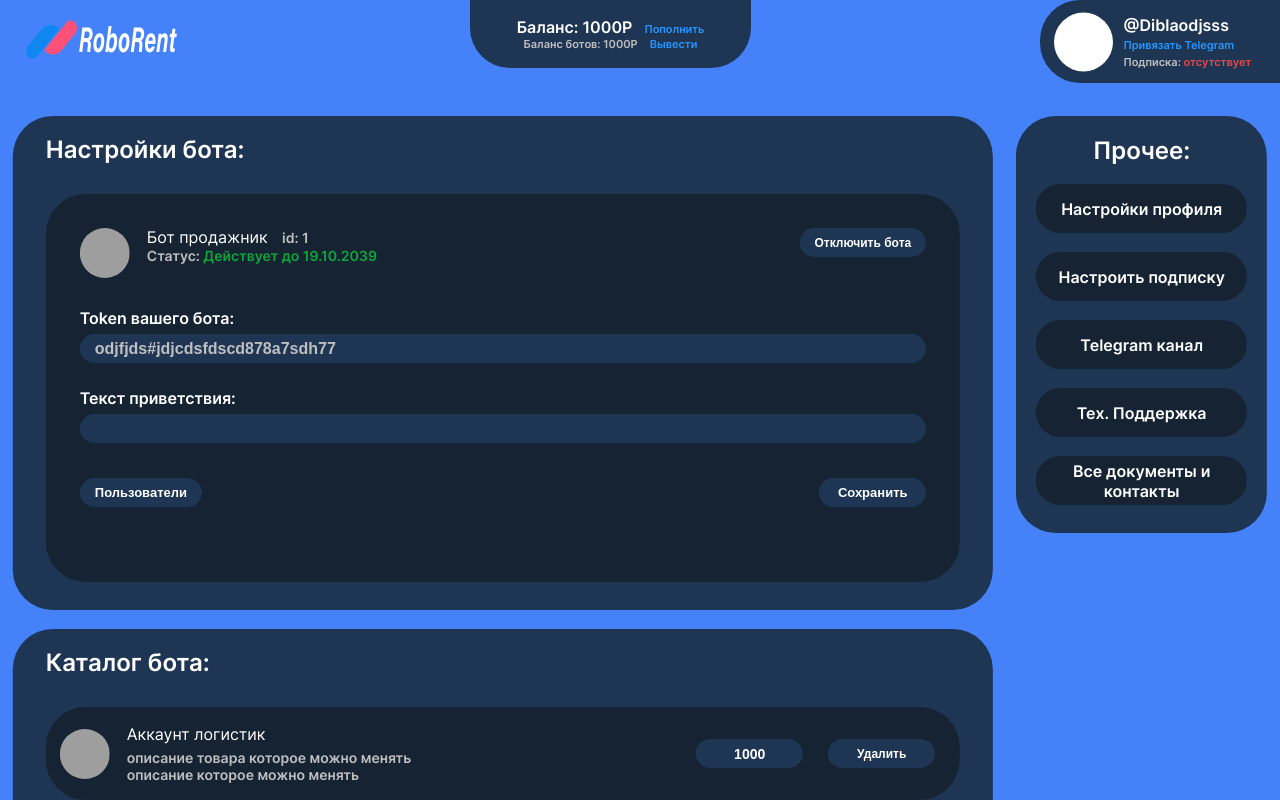
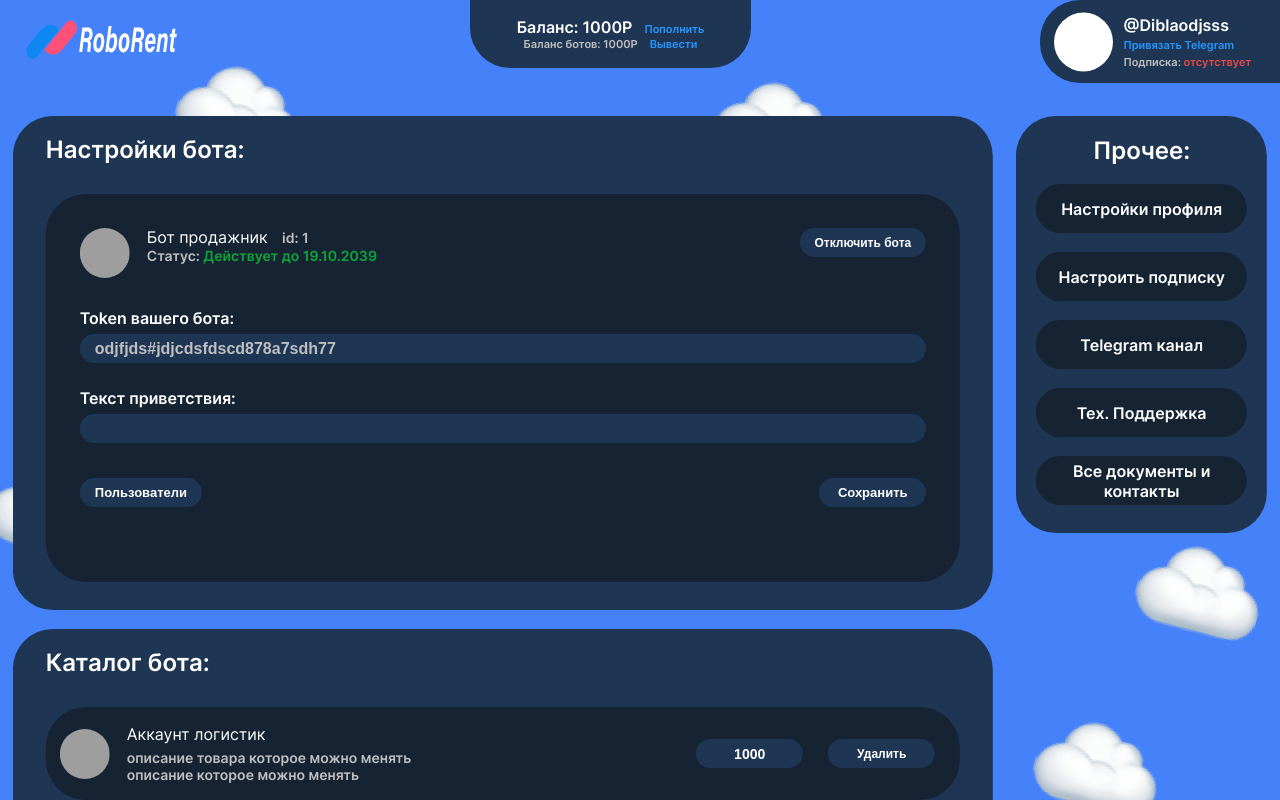
Before and after one commit to Holder-hash/RoboRent, a React (Vite) app: page /RoboRent/1 in a window 1280 px wide. Shown: the top 800 px of the page. Built offline with nearby package versions, Linux system fonts and the light colour scheme; grey boxes are pictures that could not be loaded; the HTML template or start-up script is replaced by a standard one.

Commit message:
clouds bg

```diff
--- /dev/null
+++ b/src/components/layout/BackgroundElements/BackgroundElements.jsx
@@ -0,0 +1,75 @@
+import styles from "./BackgroundElements.module.scss";
+import Cloud from "../../../assets/images/cloud.png";
+
+function BackgroundElements() {
+  return (
+    <div className={styles.backgroundElements}>
+      <img
+        src={Cloud}
+        className={styles.cloud}
+        style={{
+          top: "5%",
+          left: "13%",
+        }}
+      />
+      <img
+        src={Cloud}
+        className={styles.cloud}
+        style={{
+          top: "7%",
+          left: "55%",
+        }}
+      />
+      <img
+        src={Cloud}
+        className={styles.cloud}
+        style={{
+          top: "55%",
+          left: "-1.7%",
+        }}
+      />
+      <img
+        src={Cloud}
+        className={styles.cloud}
+        style={{
+          top: "60%",
+          left: "47%",
+        }}
+      />
+      <img
+        src={Cloud}
+        className={styles.cloud}
+        style={{
+          top: "40%",
+          left: "81%",
+        }}
+      />
+      <img
+        src={Cloud}
+        className={styles.cloud}
+        style={{
+          top: "65%",
+          left: "88%",
+        }}
+      />
+      <img
+        src={Cloud}
+        className={styles.cloud}
+        style={{
+          top: "87%",
+          left: "80%",
+        }}
+      />
+      <img
+        src={Cloud}
+        className={styles.cloud}
+        style={{
+          top: "90%",
+          left: "5%",
+        }}
+      />
+    </div>
+  );
+}
+
+export default BackgroundElements;
--- /dev/null
+++ b/src/components/layout/BackgroundElements/BackgroundElements.module.scss
@@ -0,0 +1,15 @@
+.backgroundElements {
+  position: fixed;
+  top: 0;
+  left: 0;
+  width: 100%;
+  height: 100%;
+  pointer-events: none;
+  z-index: -1;
+}
+
+.cloud {
+  width: 150px;
+  position: absolute;
+  transform: rotate(5deg);
+}
--- a/src/components/layout/Layout.jsx
+++ b/src/components/layout/Layout.jsx
@@ -1,10 +1,12 @@
 import { Outlet } from "react-router-dom";
 import Header from "./Header/Header";
 import Aside from "./Aside/Aside";
+import BackgroundElements from "./BackgroundElements/BackgroundElements";
 
 function Layout() {
   return (
     <>
+      <BackgroundElements />
       <Header />
 
       <div className="wrapper">
```
Also changed, not shown: src/assets/images/cloud.png (added), src/assets/svg/cloud.svg, 1 other file (tests, documents, lock files or other folders).
